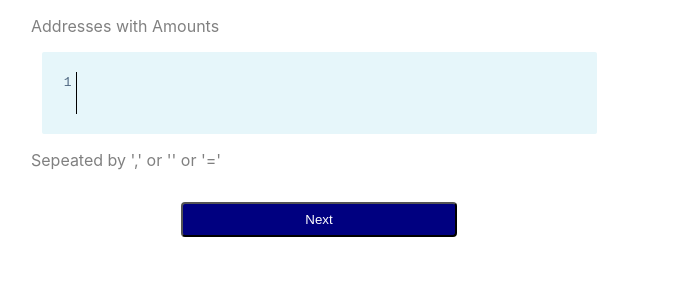
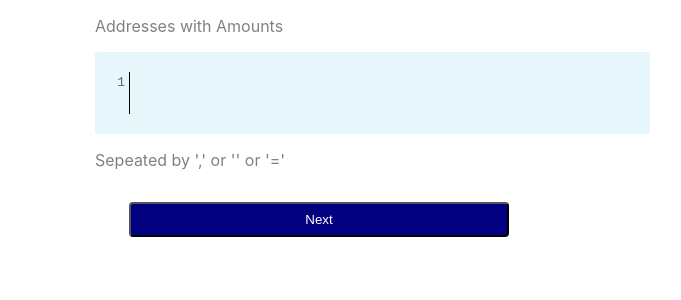
Before and after one commit to nanditaupreti/Dzap, a React (Create React App) app: page / in a window 1280 px wide. Shown: the top 300 px of the page, without its empty margins (321-1002 px from the left). Built offline with nearby package versions, Linux system fonts and the light colour scheme.

Commit message:
css fixed

```diff
--- a/src/component/disperse/index.js
+++ b/src/component/disperse/index.js
@@ -75,7 +75,7 @@
     };
 
     return (
-        <div style={{margin: 'auto', width: '45%'}}>
+        <div style={{margin: 'auto', width: '35%'}}>
             <p style={{textAlign: 'initial', color: 'grey'}} >Addresses with Amounts</p>
             <div className="editor" >
                 <div className="line-numbers">
@@ -117,7 +117,7 @@
                 ))}
             </div>
             <div>
-                <button style={{ width: '48%', padding: '8px', backgroundColor: '#000080', color: 'white', borderRadius: '4px',cursor: 'pointer', marginTop: '16px'}} onClick={onSubmit}>Next</button>
+                <button style={{ width: '85%', padding: '8px', backgroundColor: '#000080', color: 'white', borderRadius: '4px',cursor: 'pointer', marginTop: '16px'}} onClick={onSubmit}>Next</button>
             </div>
         </div>
     )
```
